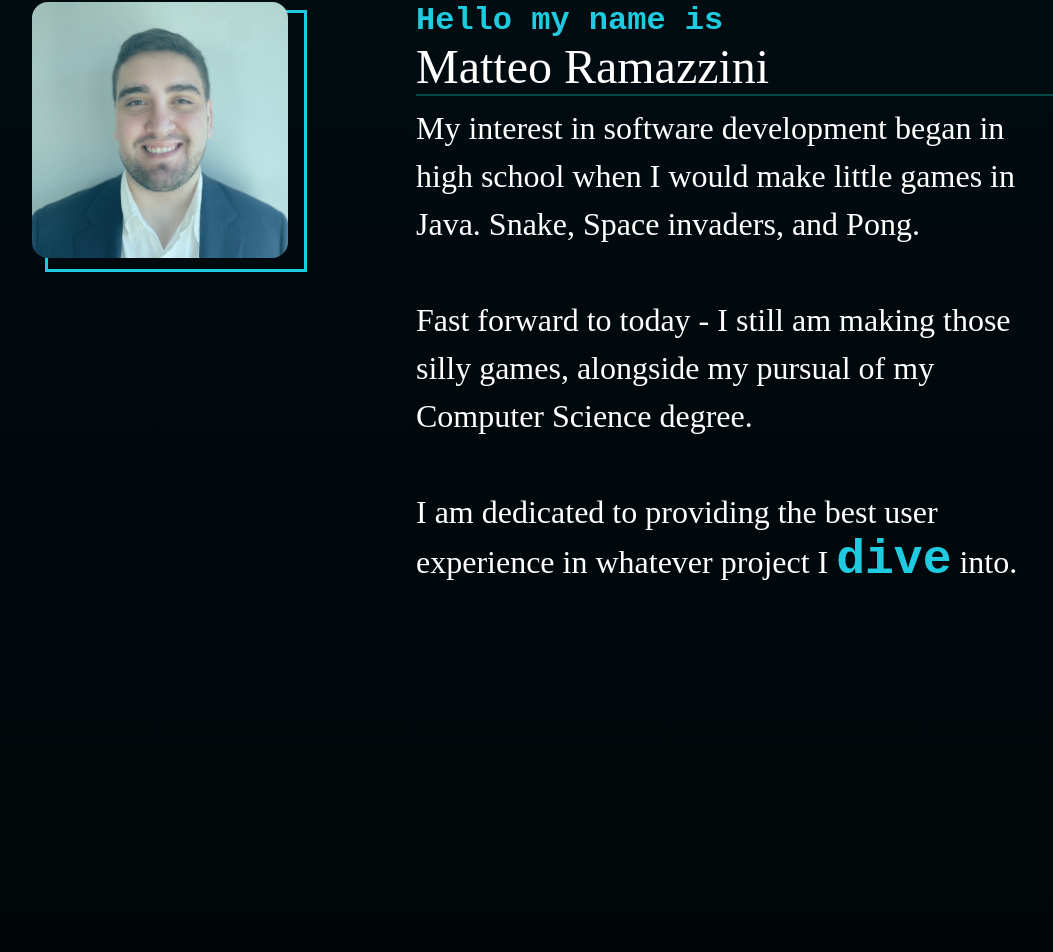
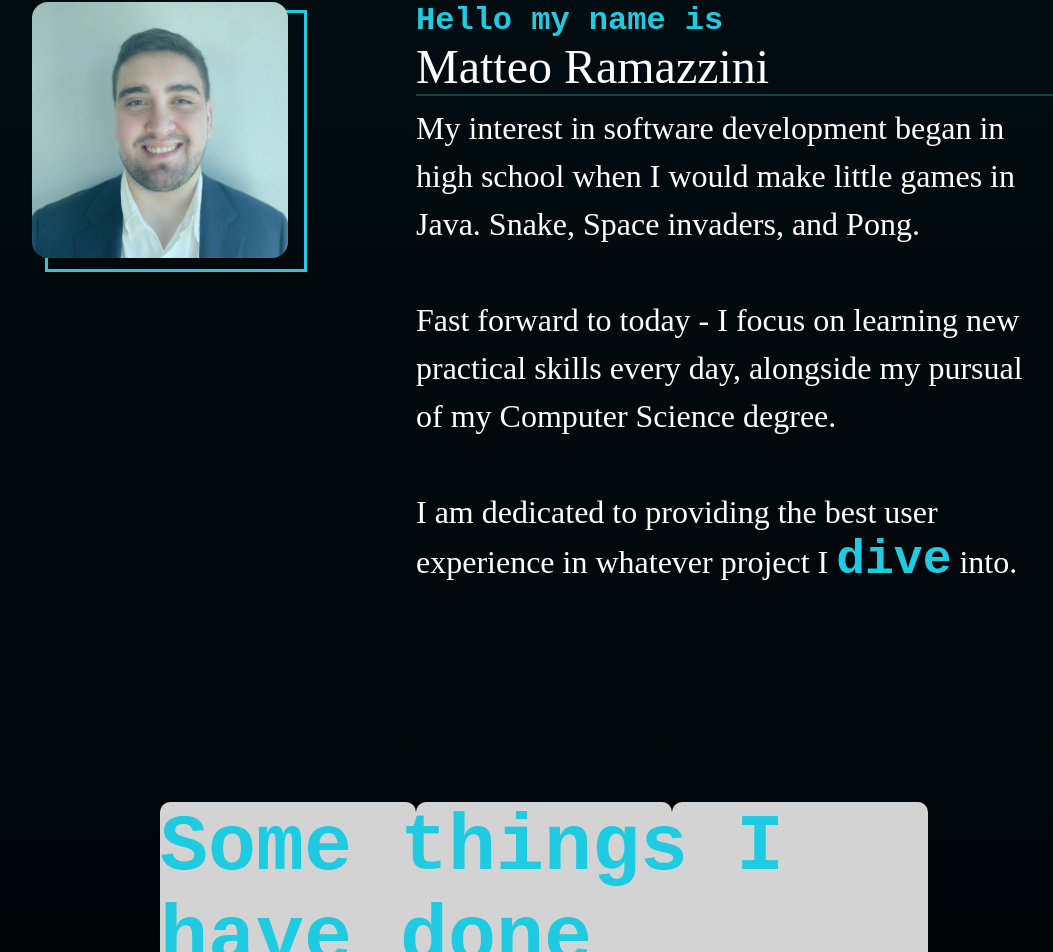
Before and after one commit to mramazzini/PortfolioMk4, a React (Create React App) app: page / in a window 1280 px wide. Shown: the part 1038-1990 px from the top of the page, without its empty margins (96-1149 px from the left). Built offline with nearby package versions, Linux system fonts and the light colour scheme.

Commit message:
Fixed intro text

```diff
--- a/src/App.css
+++ b/src/App.css
@@ -35,11 +35,7 @@
   display: flex;
   flex-wrap: wrap;
   justify-content: center;
-  top:230vh;
-  position:absolute;
-  z-index: 3;
-  opacity: 0;
-  overflow: hidden;
+
 }
 
 .project-title{
@@ -49,7 +45,7 @@
   font-family: 'Courier New', Courier, monospace;
   font-weight: bolder;
   z-index: 5;
-  bottom: 100vh;
+
 }
 
 .card {
@@ -57,7 +53,7 @@
   opacity: 0;
   width: 20vw;
   height: 20vh;
-  margin:10vh;
+
   background-color: lightgray;
   border-radius: 10px;
   text-align: center;
@@ -74,7 +70,13 @@
   opacity: 1;
 
 }
-
+.projects{
+  top:230vh;
+  position:absolute;
+  z-index: 3;
+  left:20%;
+  overflow: hidden;
+}
 .show {
   opacity: 1;
 }
@@ -315,9 +317,10 @@ background-size: cover;
 .intro{
   position: absolute;
   top:50vh;
-  left:50vw;
+  left:50%;
   align-items: center;
   display: flex;
+  justify-content: center;
 }
 .bubble-wrapper div {
   height: 60px;
--- a/src/components/AboutMe.js
+++ b/src/components/AboutMe.js
@@ -36,7 +36,7 @@ function AboutMe() {
         <section className='about-main'>My interest in software development began in high school
           when I would make little games in Java. Snake, Space invaders, and Pong.
           <br /><br />
-          Fast forward to today - I still am making those silly games, alongside my pursual of my Computer Science degree.
+          Fast forward to today - I focus on learning new practical skills every day, alongside my pursual of my Computer Science degree.
           <br /><br />
           I am dedicated to providing the best user experience in whatever project I <p className = 'pun'>dive</p> into.
         </section>
--- a/src/components/Projects.js
+++ b/src/components/Projects.js
@@ -7,7 +7,7 @@ const Projects = () => {
         { id: 1},
         { id: 2 },
         { id: 3 },
-        { id: 4 }
+
       ]);
   useEffect(() => {
     const observer = new IntersectionObserver((entries) => {
@@ -42,9 +42,11 @@ const Projects = () => {
 
 
   return (
-    <div className={`card-container ${inViewport ? 'in-viewport' : ''}`}>
+    <div className = 'projects'>
       <div className = "project-title">Some things I have done</div>
       <div className='projects-divider'></div>
+    <div className={`card-container ${inViewport ? 'in-viewport' : ''}`}>
+
        <div
           key={cards[0].id}
           className={`card ${cards[0].show ? 'show' : 'hide'} `}
@@ -62,11 +64,9 @@ const Projects = () => {
 
         </div>
 
-        <div
-          key={cards[3].id}
-          className={`card ${cards[3].show ? 'show' : 'hide'} `}
-        ></div>
 
+
+    </div>
     </div>
   );
 };
```
